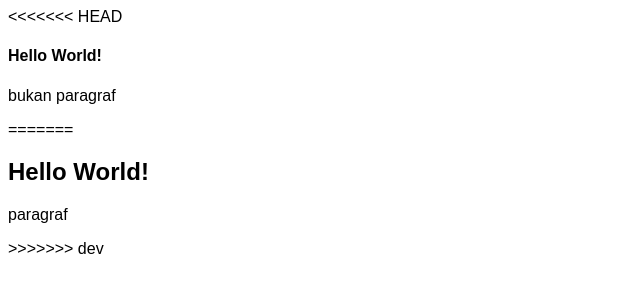
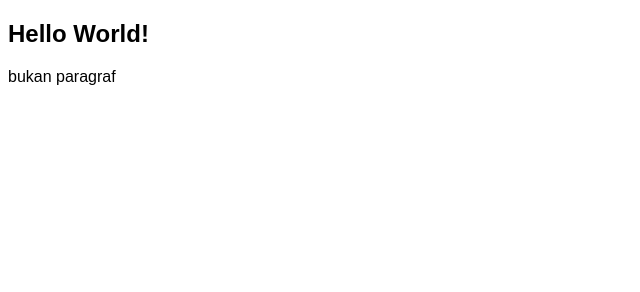
Before and after one commit to retr0-iJ/test, a plain HTML site: page index.html in a window 1280 px wide. Shown: the whole page, without its empty margins (0-640 px from the left). Drawn offline with Linux system fonts and the light colour scheme.

Commit message:
ganti idx.html

```diff
--- a/index.html
+++ b/index.html
@@ -11,13 +11,9 @@
     </style>
 </head>
 <body>
-<<<<<<< HEAD
-    <h4>Hello World!</h4>
+    <h2>Hello World!</h2>
+
     <p>bukan paragraf</p>
-=======
-    <h2>Hello World!</h2>
-    <p>paragraf</p>
->>>>>>> dev
     <link rel="stylesheet" href="script.js">
 </body>
 </html>
```
